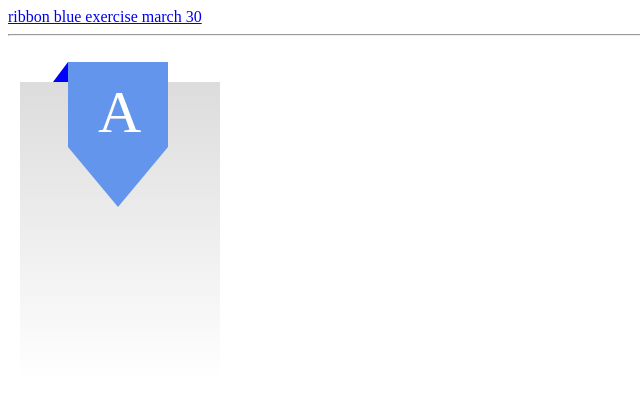
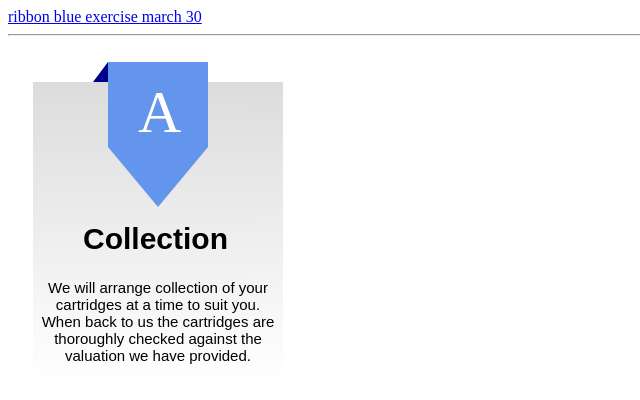
Before and after one commit to dankato/march30example, a plain HTML site: page index.html in a window 1280 px wide. Shown: the whole page, without its empty margins (0-640 px from the left). Drawn offline with Linux system fonts and the light colour scheme.

Commit message:
more changes

```diff
--- a/index.html
+++ b/index.html
@@ -5,6 +5,7 @@
         <title>arrow exercise march 30</title>
         <link rel="stylesheet" href="main.css">
     </head>
+
     <body>
 		<a href="http://www.uktradesurplus.com" target="_blank">
 		ribbon blue exercise march 30
@@ -12,8 +13,17 @@
 		<hr>
 		<br>
 
+
+
 			<div class="stuff">
-				<div class="grey"></div>
+
+				<div class="grey">
+
+				<h2>Collection</h2>
+				<p>We will arrange collection of your cartridges at a time to suit you. When back to us the cartridges are thoroughly checked against the valuation we have provided.
+</p>
+
+				</div>
 
 				<div class="arrow">
 					<div class="box">
@@ -22,9 +32,13 @@
 						<div class="point"></div>
 				</div>
 
+			</div>
 
 
-			</div>
+
+
+
+
 
     </body>
 </html>
--- a/main.css
+++ b/main.css
@@ -1,8 +1,29 @@
 .stuff {
-	margin-left: 60px;
+	margin-left: 100px;
+		position: absolute;
 	/* moves the entire arrow which contains box, point and shadow*/
 }
-.arrow {
+
+p, h2 {
+	font-family: arial;
+
+}
+
+h2 {
+	font-size: 30px;
+	margin-top: 140px;
+	margin-left: 50px;
+	display: block;
+}
+
+p {
+	font-size: 15px;
+	padding: 8px;
+	margin-top: -10px;
+	display: inline-block;
+	text-align: center;
+
+
 
 }
 
@@ -26,7 +47,7 @@
 	width: 0;
 	height: 0;
 	left: -15px;
-	border-right: 15px solid blue;
+	border-right: 15px solid darkblue;
 	border-top: 20px solid transparent;
 	position: absolute;
 }
@@ -45,9 +66,9 @@
 .grey {
 	position: absolute;
     height: 300px;
-    width: 200px;
-    top: 82px;
-    left: 20px;
+    width: 250px;
+    top: 20px;
+    left: -75px;
 
     background: grey; /* For browsers that do not support gradients */
     background: -webkit-linear-gradient(Gainsboro, white); /* For Safari 5.1 to 6.0 */
```
